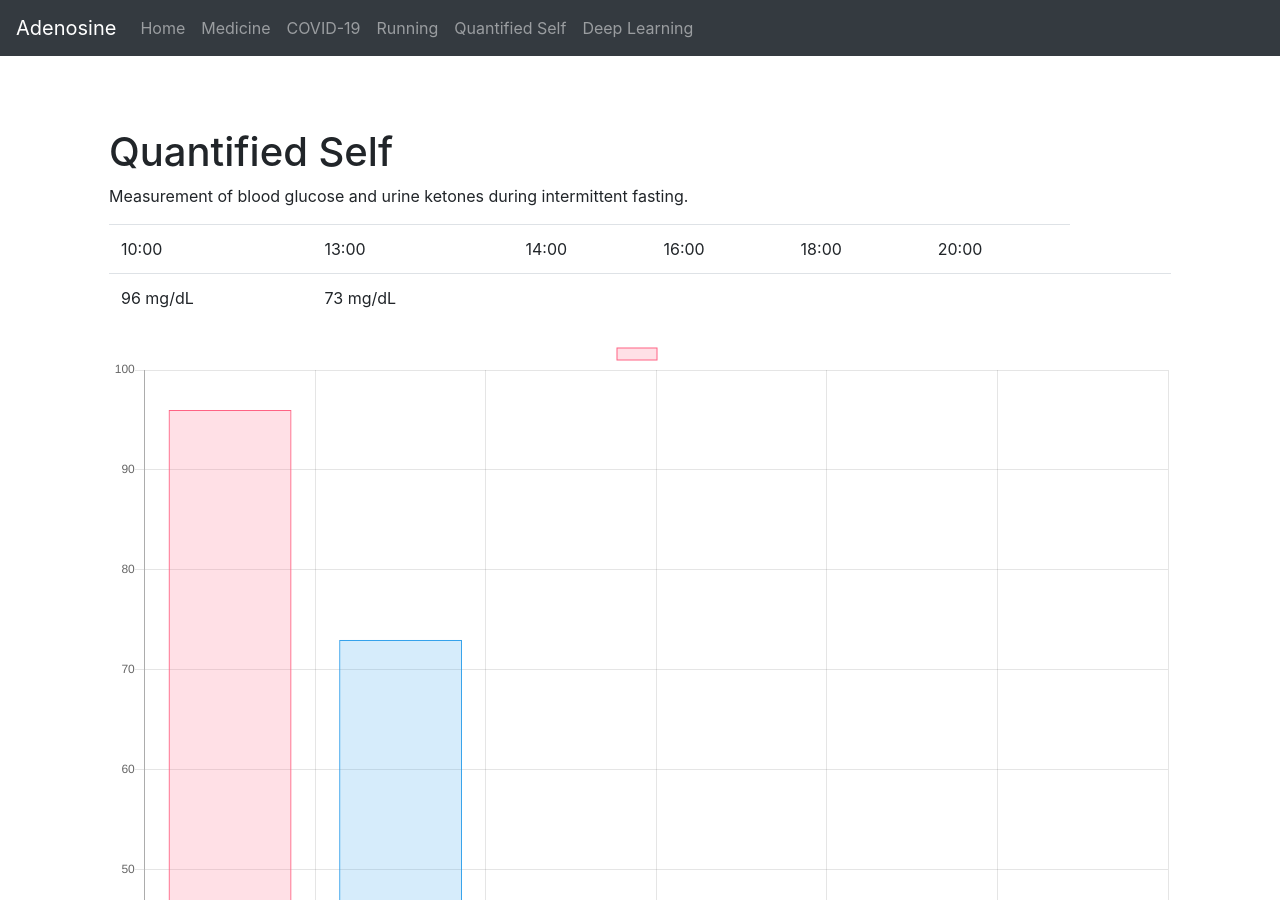
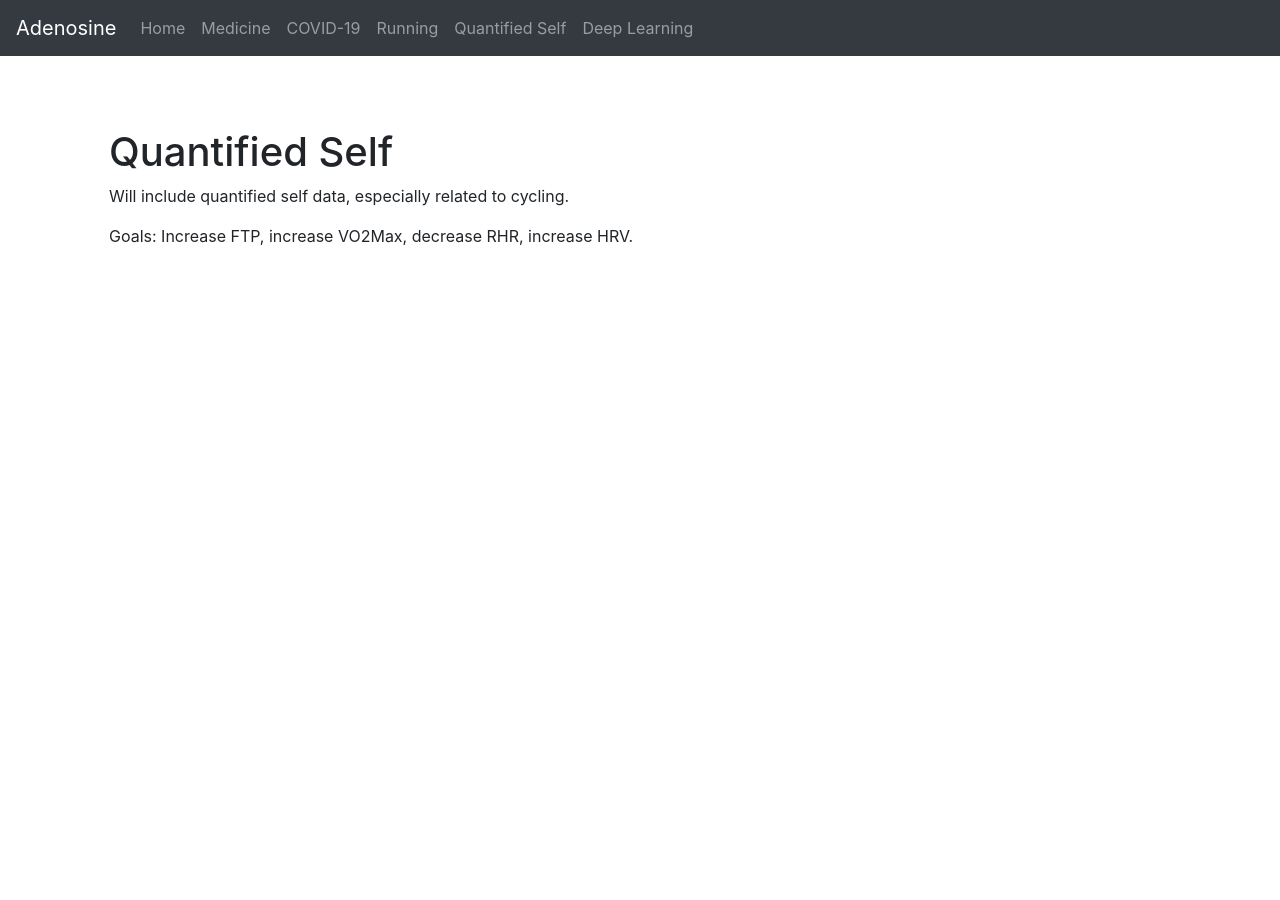
Before and after one commit to endocytosis/endocytosis.github.io, a Jekyll site: the page built from quant.html, in a window 1280 px wide and 900 px high. Built offline with Jekyll 4.4.1, drawn with Linux system fonts in a browser that asks for light colours; nearby versions of some CDN libraries.

Commit message:
Update quant.html

```diff
--- a/quant.html
+++ b/quant.html
@@ -4,66 +4,5 @@ title: Quantified Self
 ---
 
 <h1>Quantified Self</h1>
-<p>Measurement of blood glucose and urine ketones during intermittent fasting.</p>
-
-<table class="table">
-<tr>
-<td>10:00</td>
-<td>13:00</td>
-<td>14:00</td>
-<td>16:00</td>
-<td>18:00</td>
-<td>20:00</td>
-</tr>
-<tr>
-<td>96 mg/dL</td>
-<td>73 mg/dL</td>
-<td></td>
-<td></td>
-<td></td>
-<td></td>
-<td></td>
-<td></td>
-</tr>
-</table>
-
-<canvas id="myChart" width="300" height="300"></canvas>
-<script>
-var ctx = document.getElementById('myChart').getContext('2d');
-var myChart = new Chart(ctx, {
-    type: 'bar',
-    data: {
-        labels: ['10:00', '13:00', '14:00', '16:00', '18:00', '20:00'],
-        datasets: [{
-            label: '',
-            data: [96, 73, 0, 0, 0, 0],
-            backgroundColor: [
-                'rgba(255, 99, 132, 0.2)',
-                'rgba(54, 162, 235, 0.2)',
-                'rgba(255, 206, 86, 0.2)',
-                'rgba(75, 192, 192, 0.2)',
-                'rgba(153, 102, 255, 0.2)',
-                'rgba(255, 159, 64, 0.2)'
-            ],
-            borderColor: [
-                'rgba(255, 99, 132, 1)',
-                'rgba(54, 162, 235, 1)',
-                'rgba(255, 206, 86, 1)',
-                'rgba(75, 192, 192, 1)',
-                'rgba(153, 102, 255, 1)',
-                'rgba(255, 159, 64, 1)'
-            ],
-            borderWidth: 1
-        }]
-    },
-    options: {
-        scales: {
-            yAxes: [{
-                ticks: {
-                    beginAtZero: true
-                }
-            }]
-        }
-    }
-});
-</script>
+<p>Will include quantified self data, especially related to cycling.</p>
+<p>Goals: Increase FTP, increase VO2Max, decrease RHR, increase HRV.</p>
```
